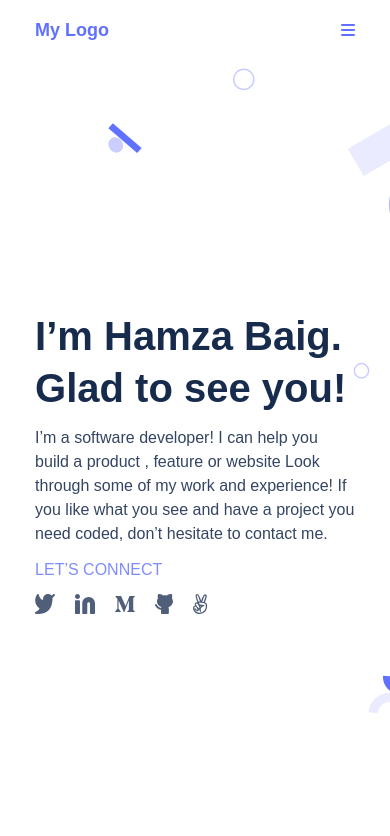
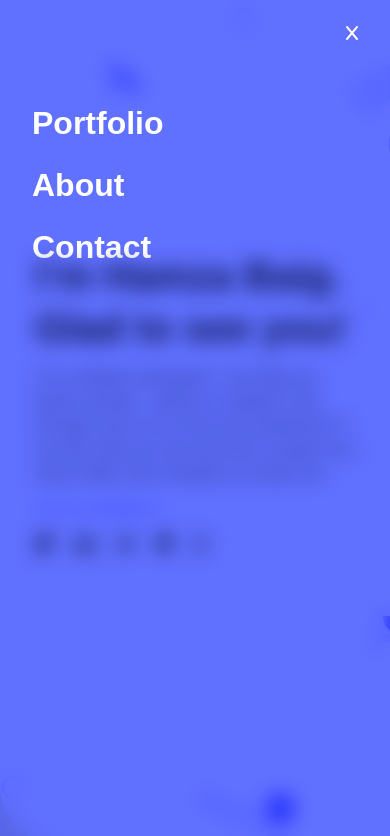
Before and after one commit to hamzaw9/portfolio, a website: page index.html in a window 390 px wide. Both pictures are taken after a click on the icon 347 px from the left and 30 px from the top of the page. Shown: the top 836 px of the page. Drawn offline with Linux system fonts and the light colour scheme.

Commit message:
Add styles for mobile menu

```diff
--- a/index.html
+++ b/index.html
@@ -18,7 +18,7 @@
       <!-- Start: Navbar-->
 
       <header class="container">
-        <nav>
+        <nav id="navbar" class="nav-mbl-inactive">
           <a class="logo" href="#">My Logo</a>
           <i class="fa-solid fa-x close-menu"></i>
           <ul>
--- a/script.js
+++ b/script.js
@@ -1 +1,16 @@
-document.addEventListener("DOMContentLoaded", () => {});
+document.addEventListener("DOMContentLoaded", () => {
+  /******    Mobile-menu       ******/
+
+  document.querySelector(".menu").addEventListener("click", () => {
+    document.querySelector("#navbar").classList.add("nav-mbl");
+    document.querySelector("#navbar").classList.remove("nav-mbl-inactive");
+    document.querySelector(".close-menu").style.display = "block";
+    document.querySelector(".menu").style.display = "none";
+  });
+  document.querySelector(".close-menu").addEventListener("click", () => {
+    document.querySelector("#navbar").classList.add("nav-mbl-inactive");
+    document.querySelector("#navbar").classList.remove("nav-mbl");
+    document.querySelector(".close-menu").style.display = "none";
+    document.querySelector(".menu").style.display = "block";
+  });
+});
--- a/style.css
+++ b/style.css
@@ -25,7 +25,7 @@ li a {
 
 /** Start: Navbar **/
 
-nav {
+.nav-mbl-inactive {
   display: flex;
   justify-content: space-between;
   align-items: center;
@@ -46,6 +46,11 @@ nav {
 
 .close-menu {
   display: none;
+  color: #fff;
+  cursor: pointer;
+  position: absolute;
+  right: 32px;
+  top: 25px;
 }
 
 nav ul {
@@ -53,6 +58,46 @@ nav ul {
 }
 
 /** End: Navbar **/
+
+/** Start: Mobile menu **/
+
+.nav-mbl {
+  visibility: visible;
+  background-color: #6070ff;
+  width: 100%;
+  position: fixed;
+  height: 100%;
+  top: 0;
+  left: 0;
+  mix-blend-mode: multiply;
+  backdrop-filter: blur(10px);
+}
+
+.nav-mbl ul {
+  width: 100%;
+  margin: 0;
+  padding: 0;
+  display: flex;
+  padding-top: 5rem;
+  padding-left: 2rem;
+  flex-direction: column;
+  gap: 18px;
+}
+
+.nav-mbl li {
+  list-style-type: none;
+}
+
+.nav-mbl li a {
+  text-decoration: none;
+  color: #fff;
+  font-weight: 600;
+  font-size: 32px;
+  line-height: 44px;
+  transition: 0.5s;
+}
+
+/** End: Mobile menu **/
 
 /** Start: main Section **/
 .main {
@@ -158,7 +203,7 @@ p strong {
   color: #344563;
 }
 
-.fa-solid {
+.fa-circle {
   color: #7a869a;
   margin: 0 5px;
 }
```
